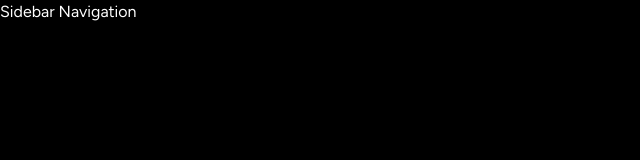
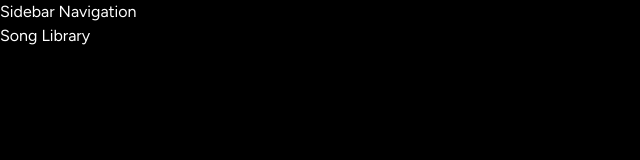
Before and after one commit to Annytech001/bass-stream, a Next.js app: page / in a window 1280 px wide. Shown: the top 160 px of the page, without its empty margins (0-640 px from the left). Built offline with nearby package versions, Linux system fonts and the light colour scheme.

Commit message:
Route settings

```diff
--- a/Components/Box.tsx
+++ b/Components/Box.tsx
@@ -18,7 +18,8 @@ const Box: React.FC<BoxProps> =({
                 w-full',
 
             className
-            )}>
+            )}
+            >
             {children}
         </div>
     );
--- a/Components/Side bar.tsx
+++ b/Components/Side bar.tsx
@@ -45,8 +45,11 @@ const Sidebar: React.FC<SidebarProps> = ({
                 p-2
             "
         >
-            <Box>
+           <Box>
             Sidebar Navigation
+            </Box>
+            <Box className="overflow-y-auto h-full">
+            Song Library
             </Box>
 
         </div>
```
Also changed, not shown: 2 other files (tests, documents, lock files or other folders).
